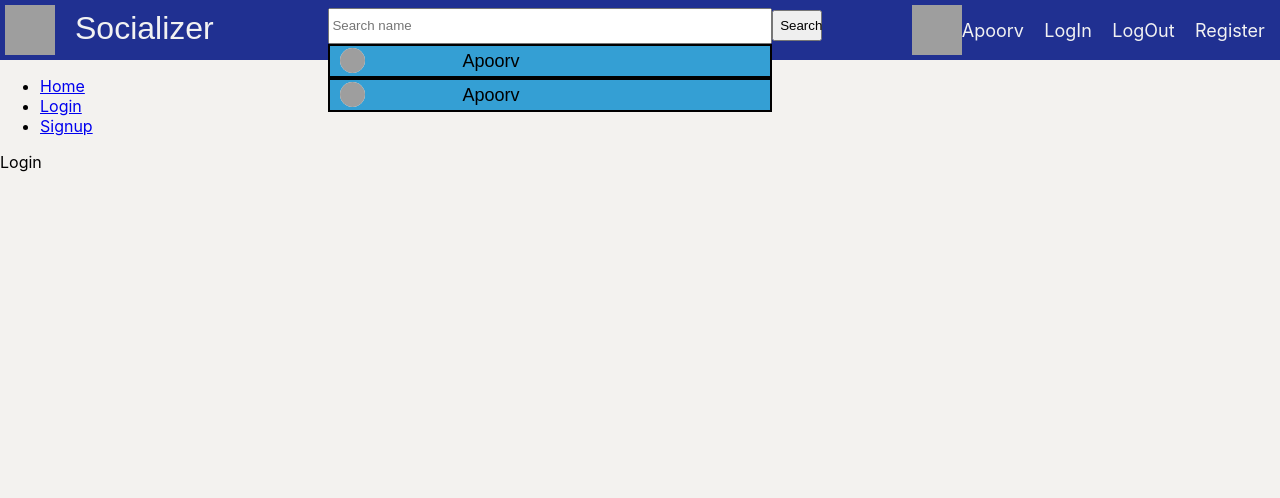
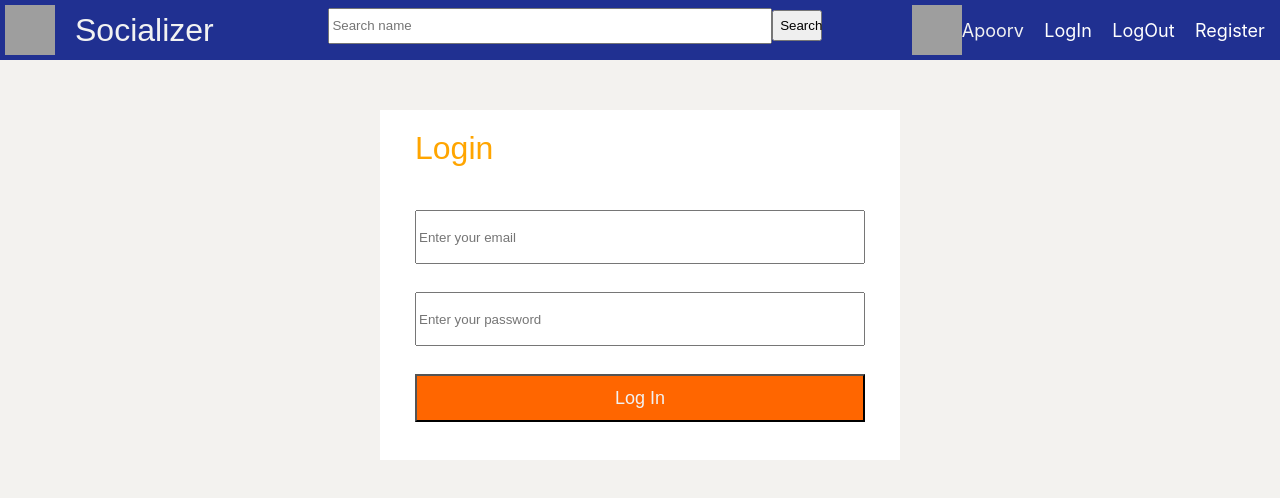
Before and after one commit to apoorv-14200/SocialSiteFrontendReact, a React (Create React App) app: page /login in a window 1280 px wide. Shown: the top 498 px of the page. Built offline with nearby package versions, Linux system fonts and the light colour scheme; no server answers; grey boxes are pictures that could not be loaded.

Commit message:
added login ui and setting up refs(uncontrolled components)

```diff
--- a/src/components/App.js
+++ b/src/components/App.js
@@ -2,45 +2,45 @@ import React, { Component } from 'react';
 import { connect } from 'react-redux';
 import posts from '../reducers/posts';
 import { fetchposts } from '../actions/posts';
-import { BrowserRouter as Router, Link, Route } from 'react-router-dom';
+import { BrowserRouter as Router, Link, Route, Switch } from 'react-router-dom';
 import PostsList from './PostsList';
 import Navbar from './Navbar';
+import Home from './Home';
+import Page404 from './Page404';
+import Login from './Login';
 
-const home = () => <div>Home</div>;
 const login = () => <div>Login</div>;
-const signup = () => <div>Signup</div>;
-
+const logout = () => <div>logout</div>;
 class App extends Component {
   componentDidMount() {
     console.log('hello props', this.props);
     this.props.dispatch(fetchposts());
   }
   render() {
+    const { posts } = this.props;
     return (
       <Router>
         <div>
           <Navbar />
-          {/* <PostsList posts={this.props.posts} /> */}
-          <ul>
-            <li>
-              <Link to="/">Home</Link>
-            </li>
-            <li>
-              <Link to="/login">Login</Link>
-            </li>
-            <li>
-              <Link to="/signup">Signup</Link>
-            </li>
-          </ul>
-          <Route exact path="/" component={home} />
-          <Route path="/login" component={login} />
-          <Route path="/signup" component={signup} />
+          <Switch>
+            <Route
+              exact={true}
+              path="/"
+              render={(props) => {
+                return <Home {...props} posts={posts} />;
+              }}
+            />
+            <Route path="/login" component={Login} />
+            <Route path="/logout" component={logout} />
+            <Route component={Page404} />
+          </Switch>
         </div>
       </Router>
     );
   }
 }
 
+//switch will check for the first matching route and if found than it dont go below it breaks from that route only
 function maptostate(state) {
   return {
     posts: state.posts,
--- /dev/null
+++ b/src/components/Home.js
@@ -0,0 +1,16 @@
+import React, { Component } from 'react';
+
+import PostsList from './PostsList';
+
+class Home extends Component {
+  render() {
+    console.log('props', this.props);
+    return (
+      <div className="home">
+        <PostsList posts={this.props.posts} />
+      </div>
+    );
+  }
+}
+
+export default Home;
--- /dev/null
+++ b/src/components/Login.js
@@ -0,0 +1,44 @@
+import React, { Component } from 'react';
+
+class Login extends Component {
+  constructor(props) {
+    super(props);
+    this.emailInputref = React.createRef();
+    this.passwordInputref = React.createRef();
+  }
+  handleSubmit = (e) => {
+    e.preventDefault();
+    console.log('emailref', this.emailInputref);
+    console.log('passwordref', this.passwordInputref);
+  };
+  render() {
+    return (
+      <div className="login-container">
+        <div className="login-heading">Login</div>
+        <form className="login-form">
+          <input
+            type="email"
+            required
+            placeholder="Enter your email"
+            ref={this.emailInputref}
+          ></input>
+          <input
+            type="password"
+            required
+            placeholder="Enter your password"
+            ref={this.passwordInputref}
+          ></input>
+          <button
+            type="submit"
+            className="submit-btn"
+            onClick={this.handleSubmit}
+          >
+            Log In
+          </button>
+        </form>
+      </div>
+    );
+  }
+}
+
+export default Login;
--- a/src/components/Navbar.js
+++ b/src/components/Navbar.js
@@ -1,15 +1,19 @@
 import React, { Component } from 'react';
 import SearchResult from './SearchResult';
+
+import { Link } from 'react-router-dom';
 
 class Navbar extends Component {
   render() {
     return (
       <div className="navbar">
         <div className="nav-left-container">
-          <img
-            src="https://cdn-icons-png.flaticon.com/512/2065/2065203.png"
-            className="logo"
-          ></img>
+          <Link to="/">
+            <img
+              src="https://cdn-icons-png.flaticon.com/512/2065/2065203.png"
+              className="logo"
+            ></img>
+          </Link>
           <div className="site-name">Socializer</div>
         </div>
         <div className="nav-middle-container">
@@ -30,9 +34,15 @@ class Navbar extends Component {
             ></img>
             <div className="username-nav">Apoorv</div>
           </div>
-          <div className="nav-btn">LogIn</div>
-          <div className="nav-btn">LogOut</div>
-          <div className="nav-btn">Register</div>
+          <Link className="nav-btn" to="/login">
+            <div>LogIn</div>
+          </Link>
+          <Link className="nav-btn" to="/logout">
+            <div>LogOut</div>
+          </Link>
+          <Link className="nav-btn" to="Register">
+            <div>Register</div>
+          </Link>
         </div>
       </div>
     );
--- /dev/null
+++ b/src/components/Page404.js
@@ -0,0 +1,11 @@
+import React from 'react';
+
+function Page404(props) {
+  return (
+    <div>
+      <h1>404: Page not found</h1>
+    </div>
+  );
+}
+
+export default Page404;
--- a/src/index.css
+++ b/src/index.css
@@ -7,6 +7,11 @@ body {
   -moz-osx-font-smoothing: grayscale;
 }
 
+.home {
+  width: 60%;
+  position: absolute;
+  left: 5%;
+}
 body {
   background-color: #f3f2ef;
 }
@@ -82,7 +87,7 @@ p.post-content {
 }
 
 .comments {
-  width: 92%;
+  width: 88%;
   position: relative;
   left: 50px;
 }
@@ -198,6 +203,10 @@ div.site-name {
   z-index: 1;
   position: absolute;
   width: 101%;
+  height: 100px;
+  overflow-y: auto;
+  overflow-x: hidden;
+  visibility: hidden;
 }
 .result {
   width: 100%;
@@ -224,3 +233,49 @@ div.site-name {
   height: 25px;
   width: 25px;
 }
+
+.nav-btn {
+  color: white;
+  text-decoration: none;
+  font-size: inherit;
+}
+
+.login-container {
+  width: 500px;
+  height: 300px;
+  margin: 50px auto 50px auto;
+  background-color: white;
+  display: flex;
+  flex-direction: row;
+  flex-wrap: wrap;
+  padding: 10px;
+  padding-bottom: 40px;
+}
+.login-heading {
+  width: 90%;
+  height: 20%;
+  color: orange;
+  font-size: xx-large;
+  font-family: sans-serif;
+  margin: 10px auto 10px auto;
+}
+.login-form {
+  width: 90%;
+  height: 80%;
+  margin: 10px auto 10px auto;
+  display: flex;
+  flex-direction: row;
+  justify-content: space-around;
+  flex-wrap: wrap;
+}
+.login-form input {
+  width: 100%;
+  height: 20%;
+}
+.submit-btn {
+  width: 100%;
+  height: 20%;
+  color: #f2f2f2;
+  font-size: large;
+  background-color: rgb(255, 102, 0);
+}
```
